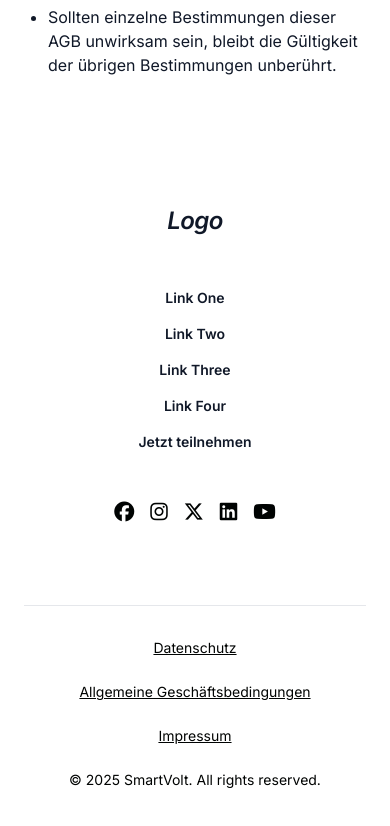
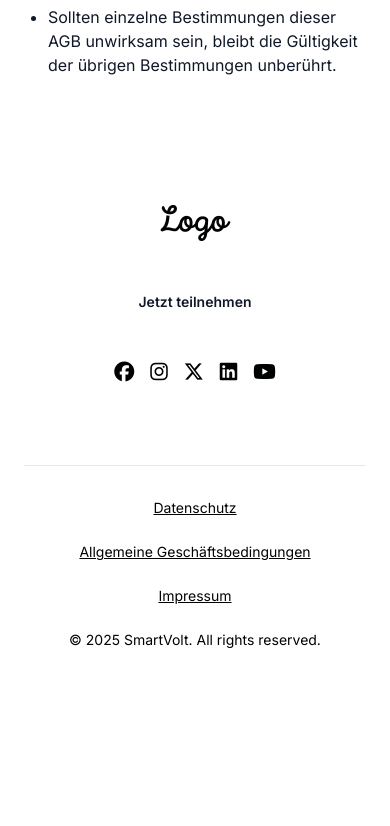
Before and after one commit to talhah-dev/fiverr_relume, a plain HTML site: page allgemeine-geschäftsbedingungen.html in a window 390 px wide. Shown: the part 1863-2689 px from the top of the page. After the commit the page ends 2553 px from the top, so only its background shows below. Drawn offline with nearby package versions, Linux system fonts and the light colour scheme.

Commit message:
In progress

```diff
--- a/allgemeine-geschäftsbedingungen.html
+++ b/allgemeine-geschäftsbedingungen.html
@@ -264,33 +264,13 @@
             <div class="grid grid-cols-1 items-center md:gap-8 gap-12 sm:grid-cols-3">
                 <!-- Left: logo -->
                 <a href="/index.html"
-                    class="md:justify-self-start justify-self-   text-center italic text-2xl font-semibold tracking-tight">
-                    Logo
+                    class="md:justify-self-start justify-self-center   text-center italic text-2xl font-semibold tracking-tight">
+                    <img src="/docs/assets/images/footerLogo.png" alt="">
                 </a>
 
                 <!-- Center: CTA -->
                 <div class="justify-self-center">
                     <ul class="space-y-3 text-center">
-                        <li class="md:hidden">
-                            <a href="#" class="text-sm font-semibold tect-[#000302] hover:underline">
-                                Link One
-                            </a>
-                        </li>
-                        <li class="md:hidden">
-                            <a href="#" class="text-sm font-semibold tect-[#000302] hover:underline">
-                                Link Two
-                            </a>
-                        </li>
-                        <li class="md:hidden">
-                            <a href="#" class="text-sm font-semibold tect-[#000302] hover:underline">
-                                Link Three
-                            </a>
-                        </li>
-                        <li class="md:hidden">
-                            <a href="#" class="text-sm font-semibold tect-[#000302] hover:underline">
-                                Link Four
-                            </a>
-                        </li>
                         <li>
                             <a href="#" class="text-sm openLeadModal font-semibold tect-[#000302] hover:underline">
                                 Jetzt teilnehmen
```
Also changed, not shown: datenschutz.html (+2 -22 lines), impressum.html (+2 -22 lines), index.html (+2 -22 lines), docs/assets/images/footerLogo.png (added).
